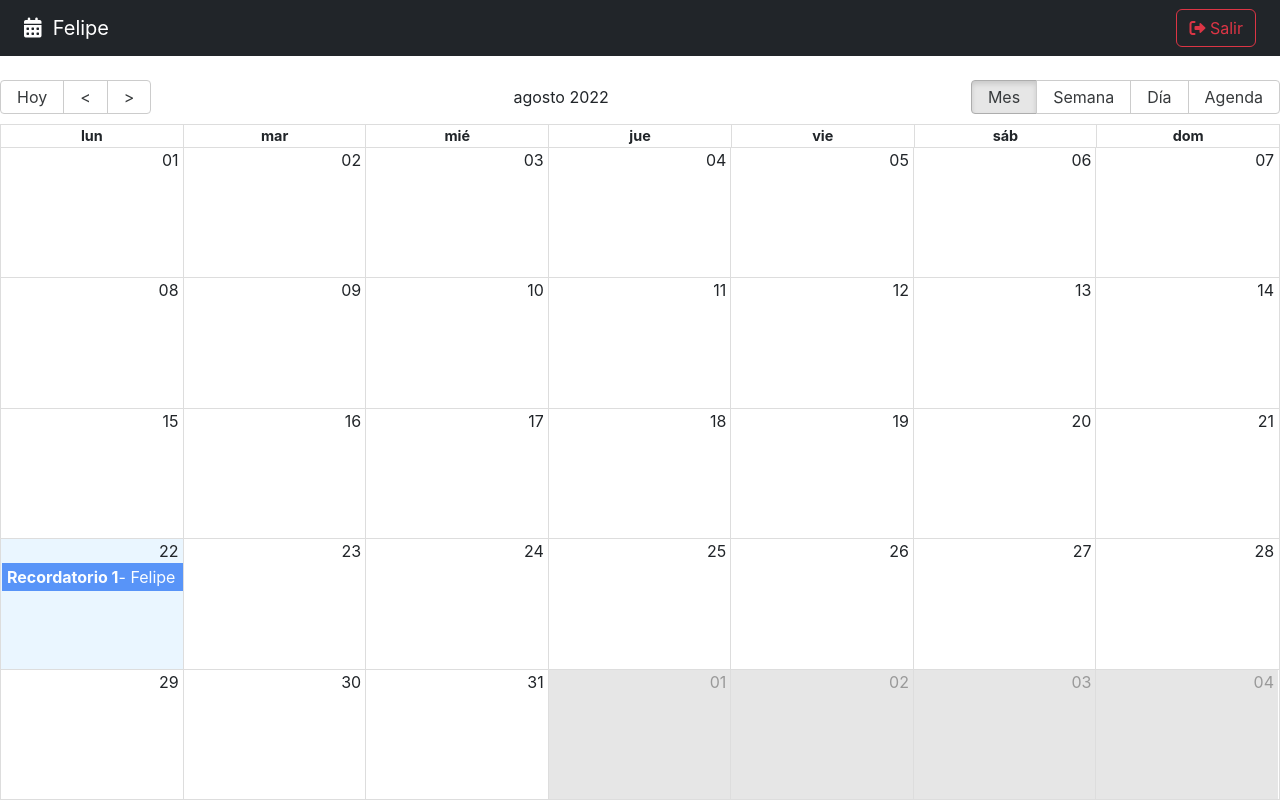
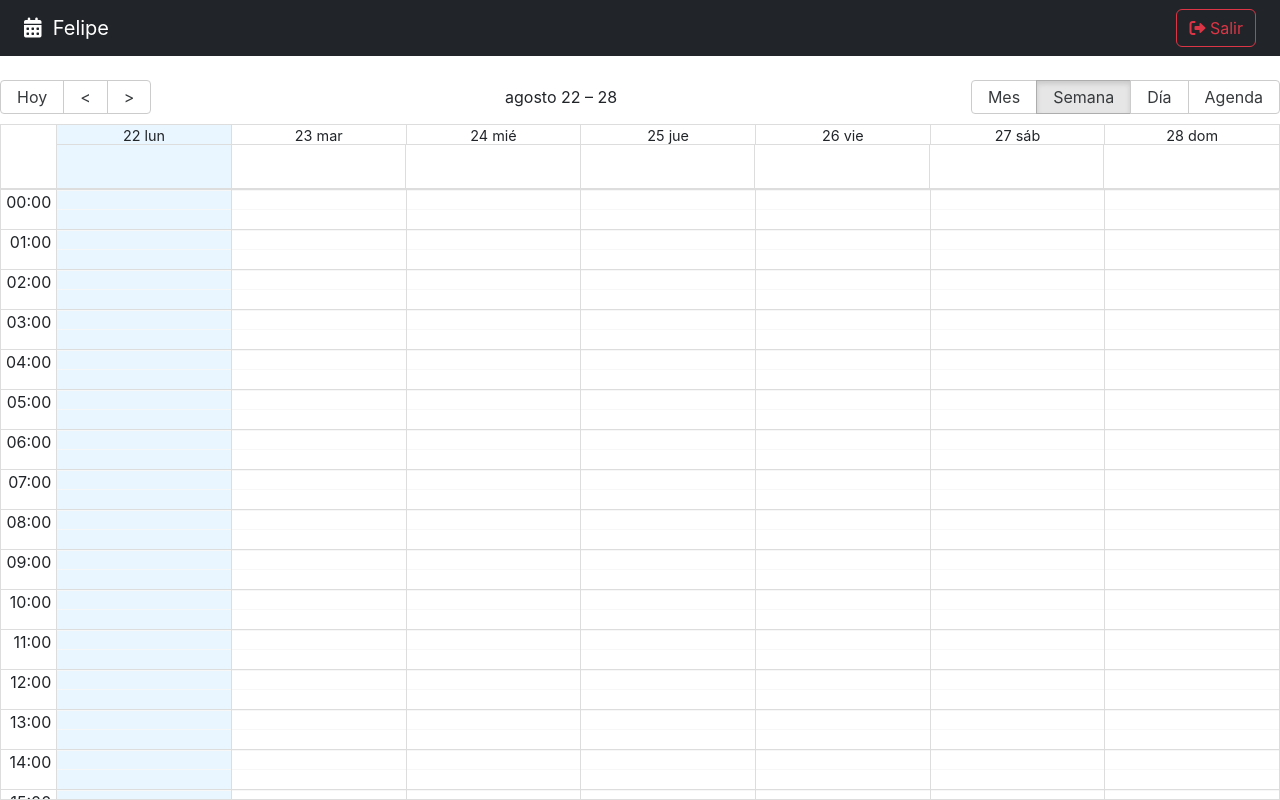
Before and after one commit to FelipeHernandez98/calendar-app-react, a React (Vite) app: page / in a window 1280 px wide. Built offline with nearby package versions, Linux system fonts and the light colour scheme.

Commit message:
recibiendo eventos de dobleclick, click y cambio de vista(para almacenar la vista por defecto)

```diff
--- a/src/calendar/pages/CalendarPage.jsx
+++ b/src/calendar/pages/CalendarPage.jsx
@@ -3,6 +3,7 @@
 import { NavBar, CalendarEvent } from '../';
 import { addHours } from 'date-fns'
 import { getMessagesES, localizer } from '../../helpers';
+import { useState } from 'react';
 
 
 
@@ -20,6 +21,9 @@
 
 export const CalendarPage = () => {
 
+
+  const [lastView, setLastView ] = useState(localStorage.getItem('lastView') || 'week');
+
   const eventStyleGetter = ( event, start, end , isSelected ) =>{
 
     const style = {
@@ -34,6 +38,18 @@
     }
   }
 
+  const onDoubleClick = ( event ) =>{
+
+  }
+
+  const onSelect = ( event ) =>{
+
+  }
+
+  const onViewChanged = ( event )=>{
+    localStorage.setItem('lastView', event )
+  }
+
   return (
     <>
       <NavBar />
@@ -42,6 +58,7 @@
         culture='es'
         localizer={localizer}
         events={events}
+        defaultView= { lastView }
         startAccessor="start"
         endAccessor="end"
         style={{ height: 'calc(100vh - 80px )' }}
@@ -50,6 +67,9 @@
         components={{
           event: CalendarEvent
         }}
+        onDoubleClickEvent= { onDoubleClick }
+        onSelectEvent={ onSelect }
+        onView= { onViewChanged }
       />
 
     </>
```
